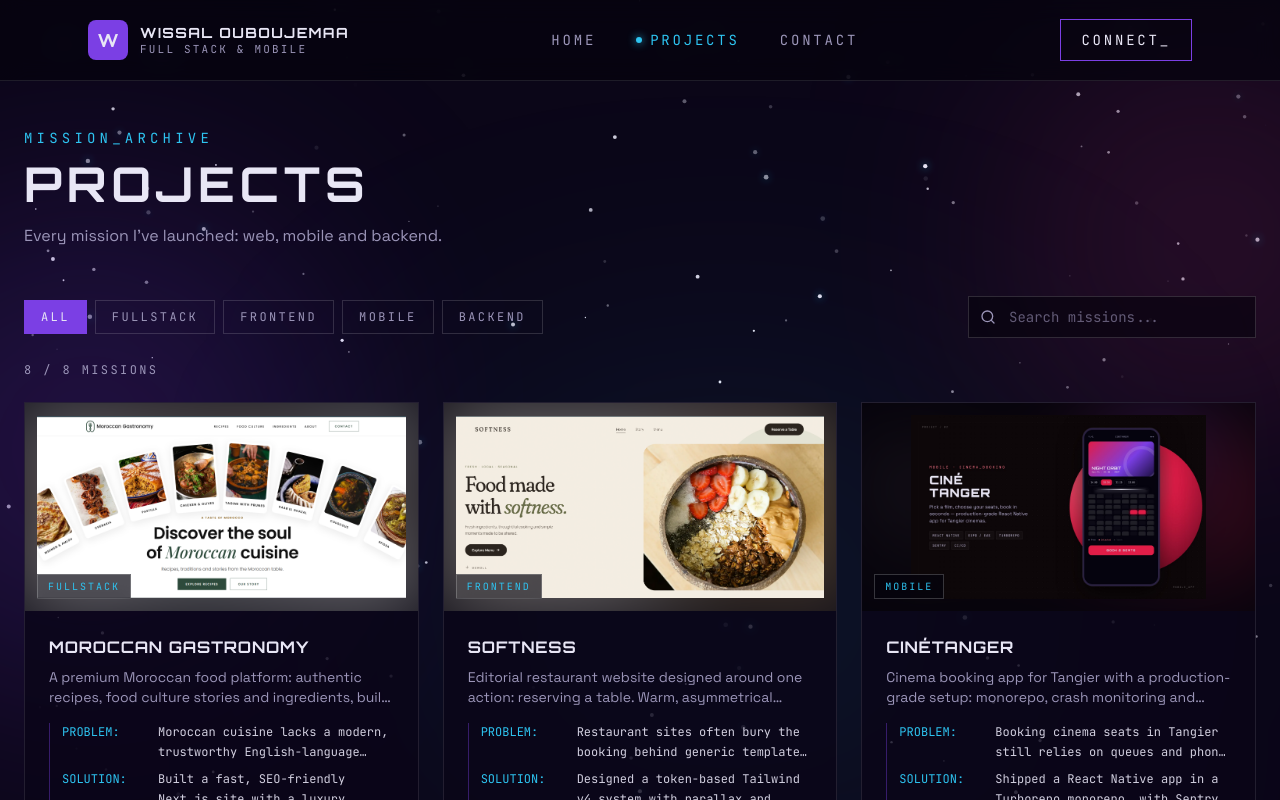
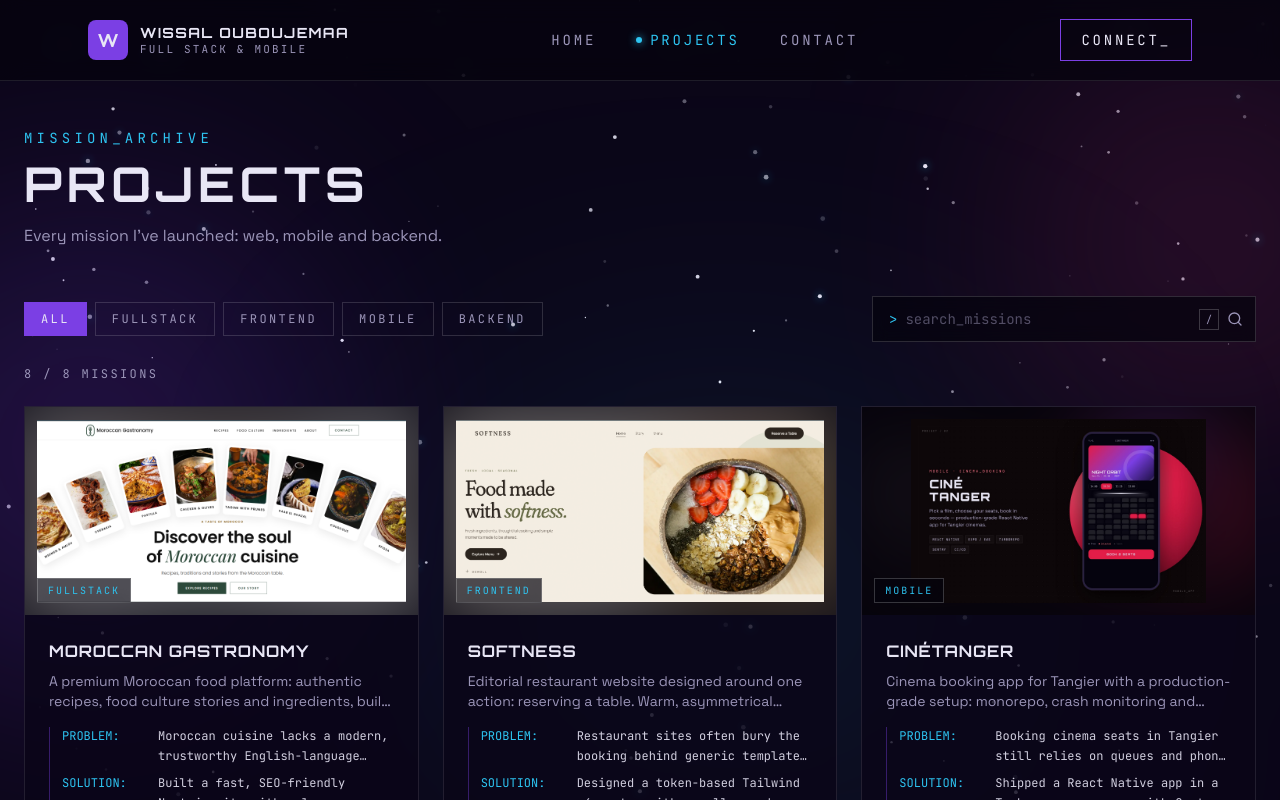
Before and after one commit to wiissal/wiissal-portfolio, a Next.js app: page /projects in a window 1280 px wide. Shown: the top 800 px of the page. Built offline with nearby package versions, Linux system fonts and the light colour scheme.

Commit message:
feat(projects): use SearchBar and show result summary

```diff
--- a/src/components/ProjectsExplorer.jsx
+++ b/src/components/ProjectsExplorer.jsx
@@ -1,8 +1,8 @@
 "use client";
 
 import { useMemo, useState } from "react";
-import { Search } from "lucide-react";
 import ProjectCard from "./ProjectCard";
+import SearchBar from "./SearchBar";
 
 export default function ProjectsExplorer({ projects, categories }) {
   const [category, setCategory] = useState("All");
@@ -13,7 +13,8 @@ export default function ProjectsExplorer({ projects, categories }) {
     return projects.filter((p) => {
       const matchesCategory = category === "All" || p.category === category;
       const matchesQuery =
-        !q || [p.title, p.description, ...p.tags].join(" ").toLowerCase().includes(q);
+        !q ||
+        [p.title, p.description, ...p.tags].join(" ").toLowerCase().includes(q);
       return matchesCategory && matchesQuery;
     });
   }, [projects, category, query]);
@@ -27,7 +28,11 @@ export default function ProjectsExplorer({ projects, categories }) {
     <>
       {/* controls */}
       <div className="mt-12 flex flex-col gap-4 md:flex-row md:items-center md:justify-between">
-        <div className="flex flex-wrap gap-2" role="group" aria-label="Filter by category">
+        <div
+          className="flex flex-wrap gap-2"
+          role="group"
+          aria-label="Filter by category"
+        >
           {categories.map((c) => {
             const active = c === category;
             return (
@@ -48,22 +53,17 @@ export default function ProjectsExplorer({ projects, categories }) {
           })}
         </div>
 
-        <label className="relative block md:w-72">
-          <span className="sr-only">Search projects</span>
-          <Search size={16} className="pointer-events-none absolute left-3 top-1/2 -translate-y-1/2 text-muted" />
-          <input
-            type="search"
-            value={query}
-            onChange={(e) => setQuery(e.target.value)}
-            placeholder="Search missions..."
-            className="w-full border border-white/15 bg-space-950/60 py-2.5 pl-10 pr-3 font-mono text-sm text-star outline-none transition placeholder:text-muted/60 focus:border-cyan-glow"
-          />
-        </label>
+        <SearchBar value={query} onChange={setQuery} />
       </div>
 
       {/* result count */}
-      <p className="mt-6 font-mono text-xs tracking-[0.2em] text-muted" aria-live="polite">
-        {visible.length} / {projects.length} MISSIONS
+      <p
+        className="mt-6 font-mono text-xs tracking-[0.2em] text-muted"
+        aria-live="polite"
+      >
+        {query
+          ? `${visible.length} RESULT${visible.length === 1 ? "" : "S"} FOR "${query.toUpperCase()}"`
+          : `${visible.length} / ${projects.length} MISSIONS`}
       </p>
 
       {/* grid or empty state */}
@@ -75,7 +75,9 @@ export default function ProjectsExplorer({ projects, categories }) {
         </div>
       ) : (
         <div className="mt-6 border border-dashed border-white/15 p-12 text-center">
-          <p className="font-mono text-sm tracking-[0.2em] text-muted">NO_SIGNAL_FOUND</p>
+          <p className="font-mono text-sm tracking-[0.2em] text-muted">
+            NO_SIGNAL_FOUND
+          </p>
           <button
             type="button"
             onClick={resetFilters}
```
